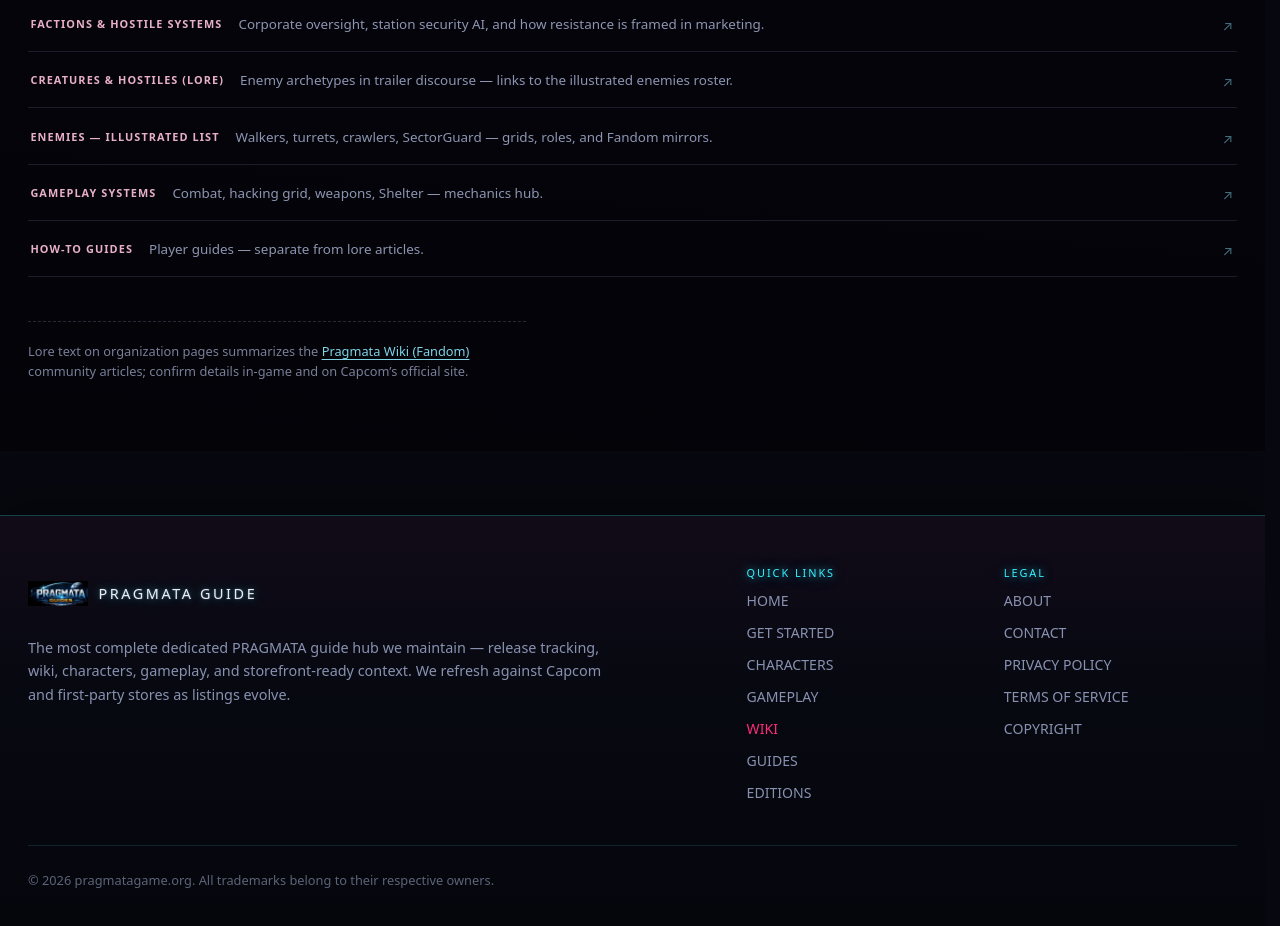
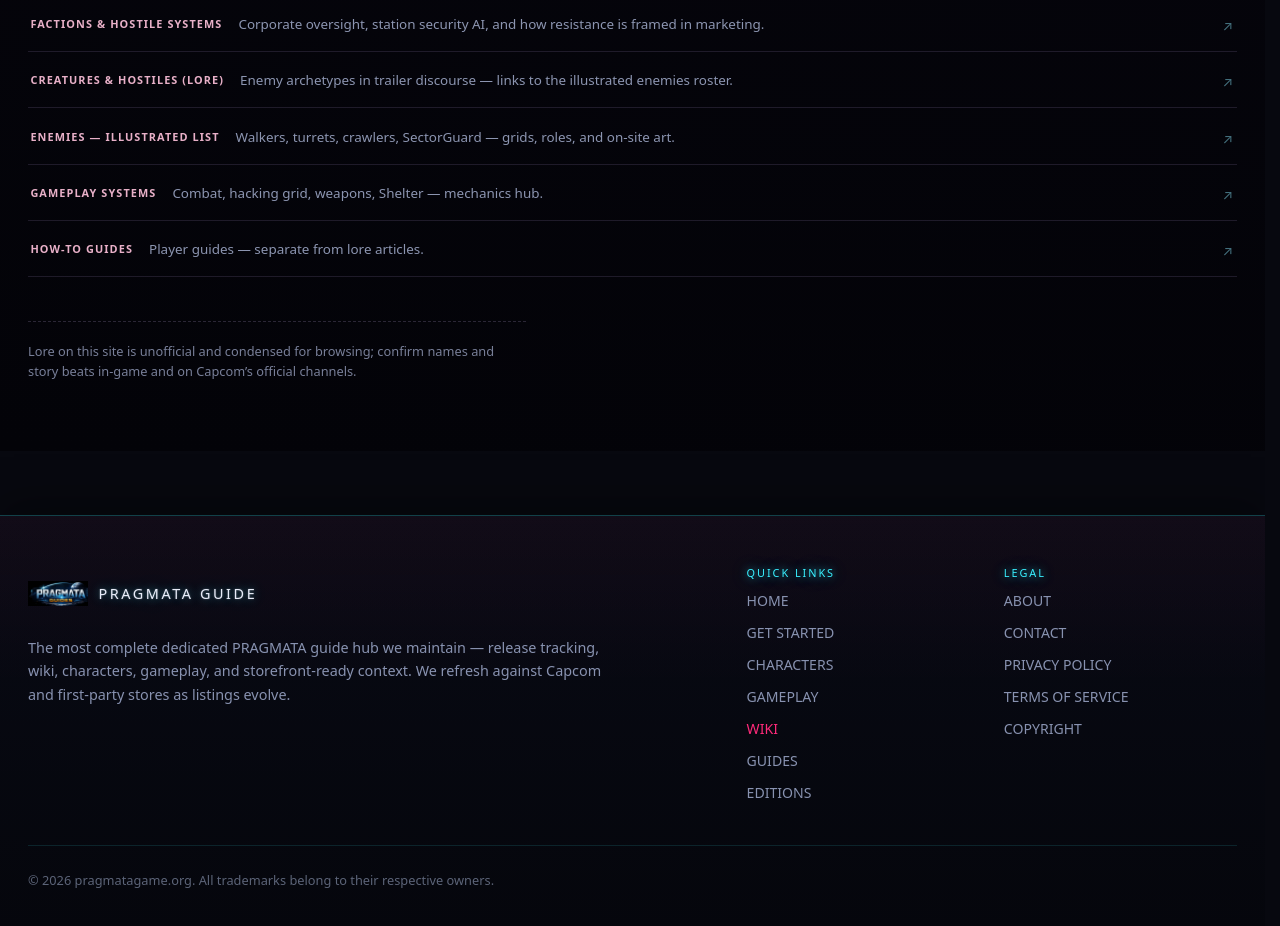
Before and after one commit to wyong32/pragmata, a Vue app in the folder pragmata/pragmata-web/: page /wiki in a window 1280 px wide. Shown: the part 1140-2066 px from the top of the page. Built offline with nearby package versions, Linux system fonts and the light colour scheme.

Commit message:
删除外链

```diff
--- a/pragmata/pragmata-web/src/data/wiki.js
+++ b/pragmata/pragmata-web/src/data/wiki.js
@@ -18,7 +18,7 @@
     },
     {
       title: 'Enemies — illustrated list',
-      blurb: 'Walkers, turrets, crawlers, SectorGuard — grids, roles, and Fandom mirrors.',
+      blurb: 'Walkers, turrets, crawlers, SectorGuard — grids, roles, and on-site art.',
       path: '/wiki/enemies',
     },
     {
--- a/pragmata/pragmata-web/src/data/wikiLore.js
+++ b/pragmata/pragmata-web/src/data/wikiLore.js
@@ -33,12 +33,11 @@
   },
 ]
 
-/** Hostile units — summaries aligned with Pragmata Wiki (Fandom) infoboxes & descriptions. */
+/** Hostile units — summaries from trailer / marketing discourse; confirm in-game. */
 export const wikiEnemyEntries = [
   {
     id: 'walkers',
     title: 'Walkers',
-    wikiPath: 'Walker',
     image: '/images/wiki/walker-render.png',
     role: 'Product line',
     grid: '4×4 · 2 blue nodes (basic pattern)',
@@ -48,7 +47,6 @@
   {
     id: 'basic-walker',
     title: 'Basic walker',
-    wikiPath: 'Basic_walker',
     image: '/images/wiki/basic-walker.webp',
     role: 'Ground threat',
     grid: '4×4 · 2 blue',
@@ -58,7 +56,6 @@
   {
     id: 'heavy-walker',
     title: 'Heavy walker',
-    wikiPath: 'Heavy_walker',
     image: '/images/wiki/heavy-walker.webp',
     role: 'Ground threat',
     grid: '5×5 · 3 blue · 1 gray',
@@ -68,7 +65,6 @@
   {
     id: 'hovering-turret',
     title: 'Hovering turret',
-    wikiPath: 'Hovering_turret',
     image: '/images/wiki/hovering-turret.webp',
     role: 'Ranged',
     grid: '3×3 · 1 blue',
@@ -78,7 +74,6 @@
   {
     id: 'missile-turret',
     title: 'Missile Turret',
-    wikiPath: 'Missile_Turret',
     image: '/images/wiki/missile-turret.webp',
     role: 'Ranged',
     grid: '4×4 minus one corner · 1 blue',
@@ -88,7 +83,6 @@
   {
     id: 'quadraped',
     title: 'Quadraped',
-    wikiPath: 'Quadraped',
     image: '/images/wiki/quadraped.webp',
     role: 'Mobile threat',
     grid: '3×4 · 2 blue',
@@ -98,7 +92,6 @@
   {
     id: 'big-crawler',
     title: 'Big Crawler',
-    wikiPath: 'Big_Crawler',
     image: '/images/wiki/big-crawler.webp',
     role: 'Elite',
     grid: '5×5 · 3 blue · antenna',
@@ -108,7 +101,6 @@
   {
     id: 'sector-guard',
     title: 'SectorGuard',
-    wikiPath: 'SectorGuard',
     image: '/images/wiki/sectorguard-render.webp',
     role: 'Boss · S-35 line',
     grid: '5×5 · 3 blue · 1 red',
@@ -116,5 +108,3 @@
       'Delphi military-line Bot guarding high-priority installations — guided low-gravity missiles, thruster rushes, and red ground telegraphs. First major boss encounter after a power-restoration beat.',
   },
 ]
-
-export const fandomBase = 'https://pragmata.fandom.com/wiki/'
--- a/pragmata/pragmata-web/src/views/guides/GuidesListView.vue
+++ b/pragmata/pragmata-web/src/views/guides/GuidesListView.vue
@@ -11,7 +11,7 @@
 
       <header class="guides-hero">
         <p class="guides-hero-kicker">Player guides</p>
-        <h1 class="guides-hero-title">Guides</h1>
+        <h1 class="guides-hero-title">PRAGMATA Guides</h1>
         <p class="guides-hero-lead">
           Practical articles — launch prep, demo goals, platforms, combat habits, editions, Shelter. Separate from the lore-focused
           <a class="guides-hero-a" href="/wiki">wiki</a>.
--- a/pragmata/pragmata-web/src/views/wiki/WikiBabelIndustriesView.vue
+++ b/pragmata/pragmata-web/src/views/wiki/WikiBabelIndustriesView.vue
@@ -20,7 +20,7 @@
 
       <div class="lore-split">
         <figure class="lore-figure lore-figure--portrait">
-          <img src="/images/wiki/diana-babel-context.jpg" width="800" height="1067" alt="Diana — promotional render (Fandom wiki asset)" loading="lazy" />
+          <img src="/images/wiki/diana-babel-context.jpg" width="800" height="1067" alt="Diana — promotional render (community wiki reference art)" loading="lazy" />
           <figcaption class="lore-cap">
             Community wiki notes: Diana’s jacket carried a visible “Babel Industries” label in early announcement material; later marketing sometimes omits it — treat on-screen builds as authoritative.
           </figcaption>
@@ -48,19 +48,13 @@
           </ul>
 
           <p class="lore-source">
-            Primary community write-up:
-            <a :href="fandomUrl" target="_blank" rel="noopener noreferrer">Babel Industries — Pragmata Wiki (Fandom)</a>. Images on this page were downloaded from the same wiki CDN for local performance;
-            CC-BY-SA may apply — verify license on Fandom before re-publishing elsewhere.
+            Images on this page are stored locally for faster loading. When reusing art outside this site, follow Capcom and storefront licensing — do not assume community mirrors are cleared for republication.
           </p>
         </article>
       </div>
     </div>
   </div>
 </template>
-
-<script setup>
-const fandomUrl = 'https://pragmata.fandom.com/wiki/Babel_Industries'
-</script>
 
 <style scoped>
 .lore-inner {
--- a/pragmata/pragmata-web/src/views/wiki/WikiCreaturesView.vue
+++ b/pragmata/pragmata-web/src/views/wiki/WikiCreaturesView.vue
@@ -29,8 +29,8 @@
         experienced in-game.
       </p>
       <figure class="img-inline">
-        <img src="/images/wiki/basic-walker.webp" width="320" height="480" alt="Basic walker — wiki render" loading="lazy" />
-        <figcaption>Example unit art (local copy from Pragmata Wiki CDN) — see the full roster with grids on the enemies list.</figcaption>
+        <img src="/images/wiki/basic-walker.webp" width="320" height="480" alt="Basic walker — unit render" loading="lazy" />
+        <figcaption>Example unit art (stored locally for this guide) — see the illustrated roster on the enemies list.</figcaption>
       </figure>
       <p>
         <a href="/wiki/enemies">Enemies list (illustrated) →</a>
--- a/pragmata/pragmata-web/src/views/wiki/WikiDelphiCorporationView.vue
+++ b/pragmata/pragmata-web/src/views/wiki/WikiDelphiCorporationView.vue
@@ -16,7 +16,7 @@
             src="/images/wiki/delphi-corporation-logo.png"
             width="800"
             height="450"
-            alt="Delphi Corporation logo (Pragmata Wiki)"
+            alt="Delphi Corporation logo (community reference)"
             loading="eager"
           />
         </div>
@@ -51,17 +51,12 @@
         </ul>
 
         <p class="lore-source">
-          Community article:
-          <a :href="fandomUrl" target="_blank" rel="noopener noreferrer">Delphi Corporation — Pragmata Wiki (Fandom)</a>. Logo image stored locally from wiki CDN.
+          This page condenses themes from trailers and official messaging. Logo art is stored locally for performance — confirm final names and copy in-game.
         </p>
       </article>
     </div>
   </div>
 </template>
-
-<script setup>
-const fandomUrl = 'https://pragmata.fandom.com/wiki/Delphi_Corporation'
-</script>
 
 <style scoped>
 .lore-inner {
--- a/pragmata/pragmata-web/src/views/wiki/WikiEnemiesIndexView.vue
+++ b/pragmata/pragmata-web/src/views/wiki/WikiEnemiesIndexView.vue
@@ -45,8 +45,6 @@
             <p class="enemy-block-meta">{{ e.role }} · {{ e.grid }}</p>
             <p class="enemy-block-text">{{ e.summary }}</p>
             <p class="enemy-block-links">
-              <a class="ext" :href="fandomBase + e.wikiPath" target="_blank" rel="noopener noreferrer">Fandom article ↗</a>
-              <span class="dot" aria-hidden="true">·</span>
               <a href="/wiki/delphi-corporation">Delphi Corporation</a>
               <span class="dot" aria-hidden="true">·</span>
               <a href="/wiki/babel-industries">Babel Industries</a>
@@ -57,8 +55,7 @@
 
       <footer class="enemies-foot">
         <p>
-          Category mirror:
-          <a href="https://pragmata.fandom.com/wiki/Category:Enemies" target="_blank" rel="noopener noreferrer">Category:Enemies — Pragmata Wiki</a>. Thumbnails stored locally from wiki CDN.
+          Thumbnails on this list are stored locally for faster loading. Treat names and grid notes as pre-release orientation — verify in the shipping build.
         </p>
       </footer>
     </div>
@@ -66,7 +63,7 @@
 </template>
 
 <script setup>
-import { wikiEnemyEntries, fandomBase } from '@/data/wikiLore.js'
+import { wikiEnemyEntries } from '@/data/wikiLore.js'
 
 const entries = wikiEnemyEntries
 </script>
@@ -316,11 +313,6 @@
   text-decoration: none;
 }
 
-.enemy-block-links a.ext {
-  color: rgba(200, 210, 235, 0.95);
-  border-bottom: 1px solid rgba(120, 140, 180, 0.5);
-}
-
 .enemy-block-links a:hover {
   color: var(--color-cta);
 }
--- a/pragmata/pragmata-web/src/views/wiki/WikiIndexView.vue
+++ b/pragmata/pragmata-web/src/views/wiki/WikiIndexView.vue
@@ -85,9 +85,7 @@
 
       <footer class="wiki-hub-foot">
         <p>
-          Lore text on organization pages summarizes the
-          <a href="https://pragmata.fandom.com/wiki/Pragmata_Wiki" target="_blank" rel="noopener noreferrer">Pragmata Wiki (Fandom)</a> community articles; confirm details in-game and on Capcom’s official
-          site.
+          Lore on this site is unofficial and condensed for browsing; confirm names and story beats in-game and on Capcom’s official channels.
         </p>
       </footer>
     </div>
```
Also changed, not shown: 1 other file (tests, documents, lock files or other folders).
